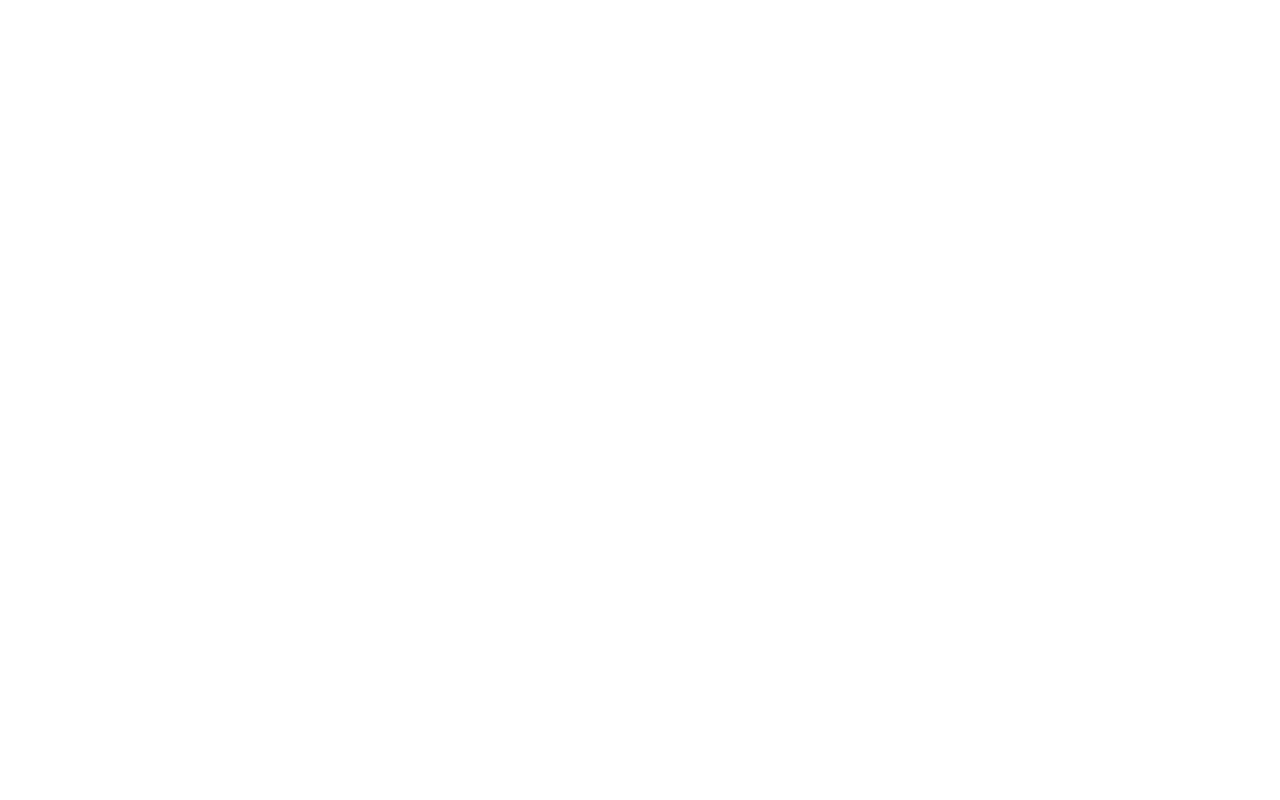
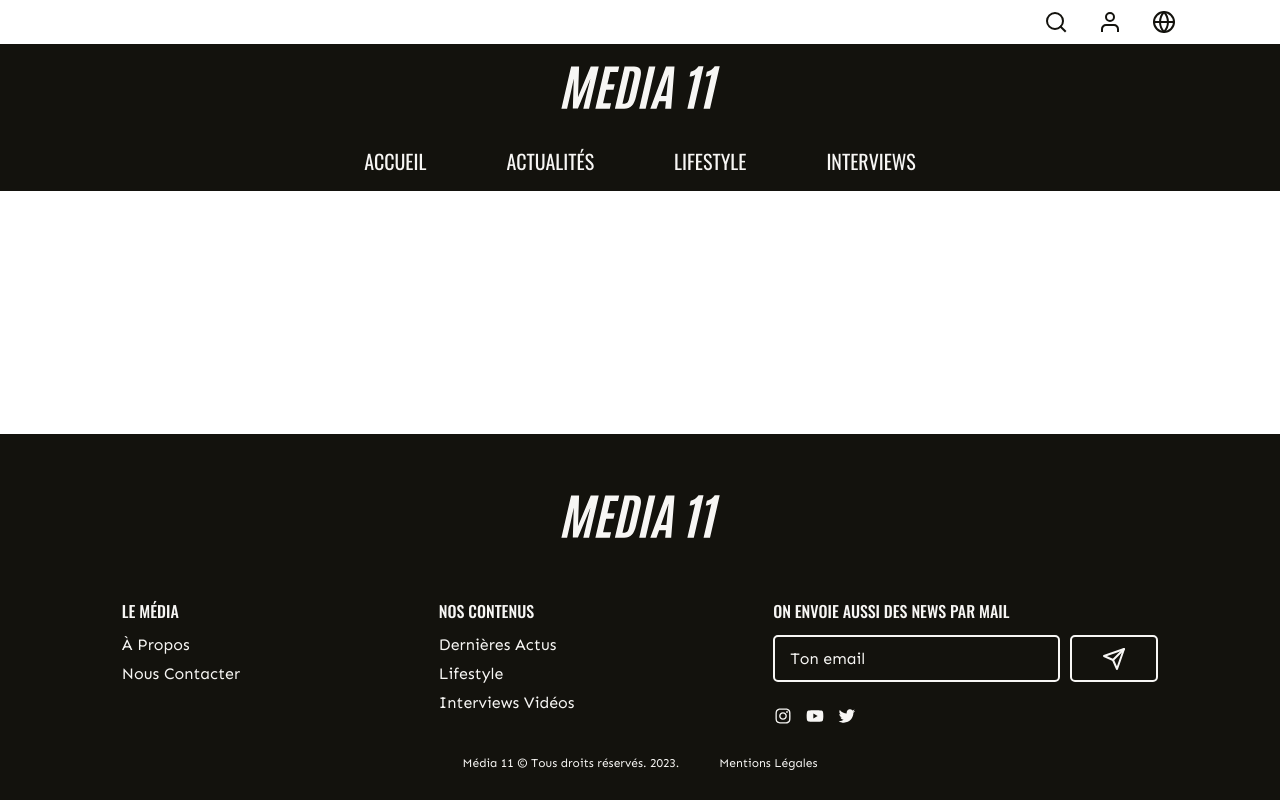
Before and after one commit to AlexMyz/media11, a website: page src/index.html in a window 1280 px wide. Drawn offline with nearby package versions, Linux system fonts and the light colour scheme; files that its build step writes are made by us from their sources; files whose address does not match are found by name.

Commit message:
header+footer

```diff
--- a/gulp/version.json
+++ b/gulp/version.json
@@ -1,3 +1,3 @@
 {
-    "main": "20230328140523"
+    "main": "20230329084950"
 }
--- a/src/html/footer.html
+++ b/src/html/footer.html
@@ -1 +1,72 @@
-<footer></footer>
+<footer class="footer">
+  <div class="footer__container">
+    <div class="footer__logo">
+      <a href="/">
+        <img src="@img/header/Logo seul.svg" alt="logo">
+      </a>
+    </div>
+    <div class="footer__main">
+      <div class="footer__column">
+        <div class="footer__label">LE MÉDIA</div>
+        <nav class="footer__menu">
+          <ul>
+            <li>
+              <a href="#">à propos</a>
+            </li>
+            <li>
+              <a href="#">nous contacter</a>
+            </li>
+          </ul>
+        </nav>
+      </div>
+      <div class="footer__column">
+        <div class="footer__label">nos contenus</div>
+        <nav class="footer__menu">
+          <ul>
+            <li>
+              <a href="#">dernières actus</a>
+            </li>
+            <li>
+              <a href="#">lifestyle</a>
+            </li>
+            <li>
+              <a href="#">interviews vidéos</a>
+            </li>
+          </ul>
+        </nav>
+      </div>
+      <div class="footer__column">
+        <div class="footer__label">ON ENVOIE AUSSI DES NEWS PAR MAIL</div>
+        <form action="" class="footer__form">
+          <input type="email" placeholder="Ton email" class="footer__input">
+          <button type="submit" class="footer__button">
+            <img src="@img/footer/send.svg" alt="send">
+          </button>
+        </form>
+        <div class="footer__social">
+          <ul>
+            <li>
+              <a href="#">
+                <img src="@img/footer/instagram.svg" alt="instagram">
+              </a>
+            </li>
+            <li>
+              <a href="#">
+                <img src="@img/footer/youtube.svg" alt="youtube">
+              </a>
+            </li>
+            <li>
+              <a href="#">
+                <img src="@img/footer/twitter.svg" alt="twitter">
+              </a>
+            </li>
+          </ul>
+        </div>
+      </div>
+    </div>
+    <div class="footer__bottom">
+      <div>Média 11 © Tous droits réservés. 2023.</div>
+      <div>Mentions Légales</div>
+    </div>
+  </div>
+</footer>
--- a/src/html/header.html
+++ b/src/html/header.html
@@ -1,15 +1,40 @@
 <header class="header">
   <div class="header__container">
     <div class="header__above">
-
-    </div>
-    <div class="header__logo">
-      <a href="/">
-
+      <a href="#">
+        <img src="@img/header/search.svg" alt="search">
+      </a>
+      <a href="#">
+        <img src="@img/header/user.svg" alt="user">
+      </a>
+      <a href="#">
+        <img src="@img/header/globe.svg" alt="globe">
       </a>
     </div>
-    <div class="header__menu">
-
+  </div>
+  <div class="header__under">
+    <div class="header__container">
+      <div class="header__logo">
+        <a href="/">
+          <img src="@img/header/Logo seul.svg" alt="logo">
+        </a>
+      </div>
+      <nav class="header__menu menu">
+        <ul class="menu__list">
+          <li>
+            <a href="/">ACCUEIL</a>
+          </li>
+          <li>
+            <a href="/">ACTUALITÉS</a>
+          </li>
+          <li>
+            <a href="/">lifestyle</a>
+          </li>
+          <li>
+            <a href="/">interviews</a>
+          </li>
+        </ul>
+      </nav>
     </div>
   </div>
 </header>
--- a/src/index.html
+++ b/src/index.html
@@ -1,14 +1,17 @@
 <!DOCTYPE html>
 <html lang="en">
     @@include('html/head.html', {
-        "title": "Главная"
+        "title": "ACCUEIL"
     })
 <body>
+  <div class="wrapper">
     @@include('html/header.html', {})
-    <main>
+    <main class="page">
 
     </main>
     @@include('html/footer.html', {})
-    <script src="js/app.min.js"></script>
+  </div>
+
+  <script src="js/app.min.js"></script>
 </body>
 </html>
--- /dev/null
+++ b/src/scss/footer.scss
@@ -0,0 +1,128 @@
+.footer {
+  background-color: #13120D;
+  color: #F7F6F4;
+
+  &__logo {
+    display: flex;
+    justify-content: center;
+    padding: 60px 0;
+  }
+
+  &__main {
+    display: flex;
+    justify-content: space-around;
+  }
+
+  &__column {
+
+    &:last-child {
+      width: 385px;
+    }
+
+  }
+
+  &__label {
+    font-family: 'Oswald';
+    font-style: normal;
+    font-weight: 500;
+    font-size: 16px;
+    line-height: 24px;
+    text-transform: uppercase;
+    margin-bottom: 12px;
+  }
+
+  &__menu {
+
+    & ul {
+
+      & li {
+
+        &:not(:last-child) {
+          margin-bottom: 10px;
+        }
+
+        & a {
+          font-family: 'Sen';
+          font-style: normal;
+          font-weight: 400;
+          font-size: 16px;
+          line-height: 19px;
+          text-transform: capitalize;
+          color: #F7F6F4;
+        }
+
+      }
+
+    }
+
+  }
+
+  &__form {
+    display: flex;
+    justify-content: space-between;
+    margin-bottom: 24px;
+  }
+
+  &__input {
+    width: 100%;
+    min-height: 47px;
+    margin-right: 10px;
+    padding: 0 0 0 15px;
+    background: #13120D;
+    border: 2px solid #F7F6F4;
+    border-radius: 5px;
+    font-family: 'Sen';
+    font-style: normal;
+    font-weight: 400;
+    font-size: 16px;
+    line-height: 19px;
+    color: #F7F6F4;
+
+    &::placeholder {
+      color: #F7F6F4;
+    }
+  }
+
+  &__button {
+    padding: 0 30px;
+    background: #13120D;
+    border: 2px solid #F7F6F4;
+    border-radius: 5px;
+    backdrop-filter: blur(2px);
+  }
+
+  &__social {
+
+    & ul {
+      display: flex;
+
+      & li {
+        &:not(:last-child) {
+          margin-right: 12px;
+        }
+      }
+
+    }
+
+  }
+
+  &__bottom {
+    display: flex;
+    justify-content: center;
+    padding: 30px 0;
+
+    & div {
+      font-family: 'Sen';
+      font-style: normal;
+      font-weight: 400;
+      font-size: 12px;
+      line-height: 14px;
+
+      &:not(:last-child) {
+        margin-right: 40px;
+      }
+    }
+
+
+  }
+}
--- /dev/null
+++ b/src/scss/header.scss
@@ -0,0 +1,60 @@
+.header {
+  &__above {
+    display: flex;
+    justify-content: end;
+    padding: 10px 82px;
+
+    & a {
+      &:not(:last-child) {
+        margin-right: 30px;
+      }
+    }
+  }
+
+  &__under {
+    background-color: #13120D;
+  }
+
+  &__logo {
+    display: flex;
+    justify-content: center;
+    padding: 21px 0;
+  }
+
+  &__menu {}
+}
+
+.menu {
+  &__list {
+    display: flex;
+    justify-content: center;
+    padding: 15px 0;
+  }
+
+  & li {
+    &:not(:last-child) {
+      margin-right: 80px;
+    }
+
+    & a {
+      color: #F7F6F4;
+      text-transform: uppercase;
+      font-family: 'Oswald';
+      font-weight: 400;
+      font-size: 20px;
+      line-height: 30px;
+      position: relative;
+
+      &:hover::after {
+        content: '';
+        position: absolute;
+        right: 0;
+        top: 32px;
+        width: 100%;
+        height: 2px;
+        background-color: #FADA2B;
+        transition: all 0.5s ease 0s;
+      }
+    }
+  }
+}
--- /dev/null
+++ b/src/scss/main.scss
@@ -0,0 +1,12 @@
+.wrapper {
+  min-height: 100%;
+  overflow: hidden;
+  display: flex;
+  flex-direction: column;
+}
+
+[class*="__container"] {
+  max-width: 1265px;
+  margin: 0 auto;
+  padding: 0 15px;
+}
--- /dev/null
+++ b/src/scss/page.scss
@@ -0,0 +1,3 @@
+.page {
+  flex: 1 1 auto;
+}
--- a/src/scss/style.scss
+++ b/src/scss/style.scss
@@ -0,0 +1,6 @@
+@import './fonts.scss';
+@import './nullstyle.scss';
+@import './main.scss';
+@import './header.scss';
+@import './page.scss';
+@import './footer.scss';
```
Also changed, not shown: dist/css/style.css, dist/css/style.min.css, dist/img/footer/instagram.svg (added), dist/img/footer/send.svg (added), dist/img/footer/twitter.svg (added), dist/img/footer/youtube.svg (added), dist/img/header/Logo seul.svg (added), dist/img/header/globe.svg (added), dist/img/header/search.svg (added), dist/img/header/user.svg (added), dist/index.html, 1 other file.
